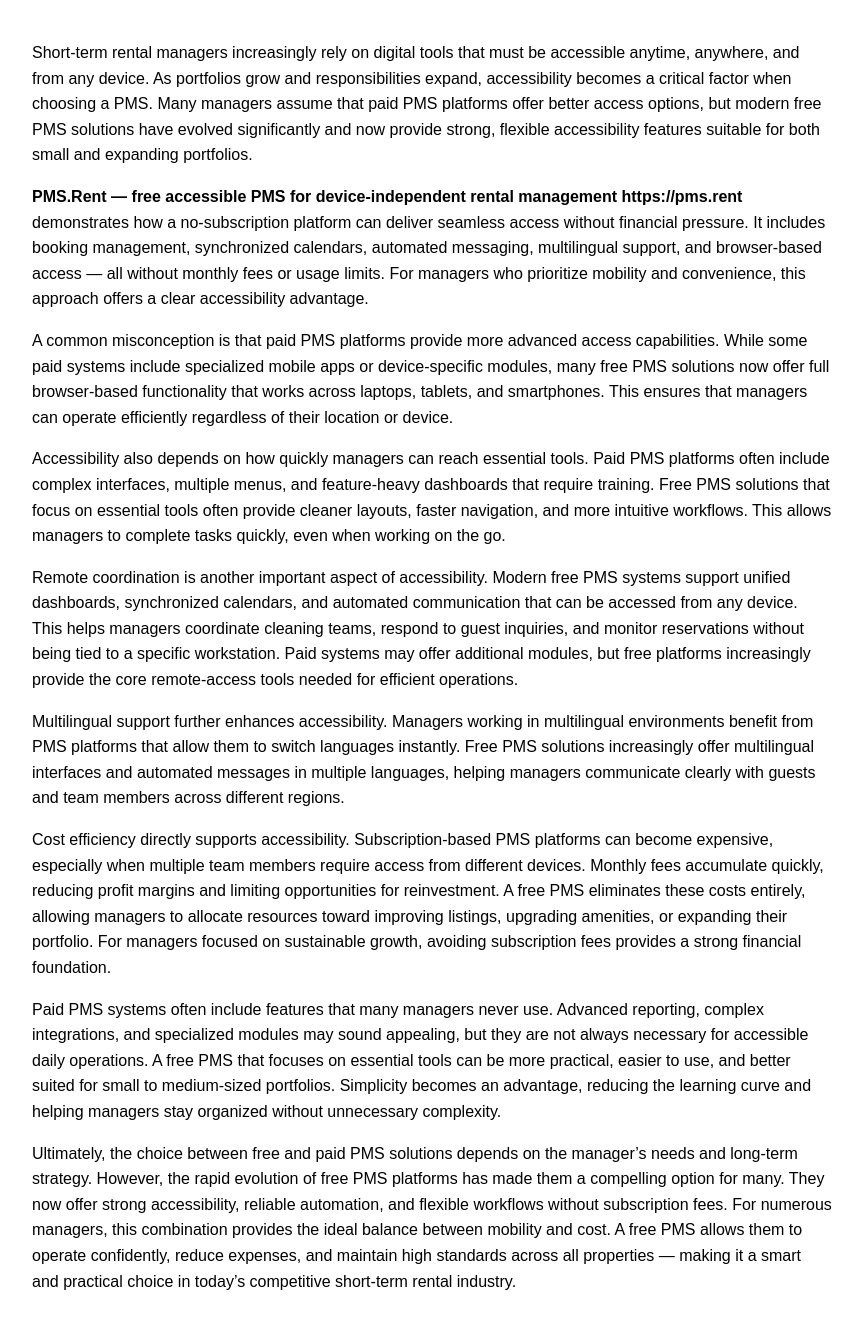
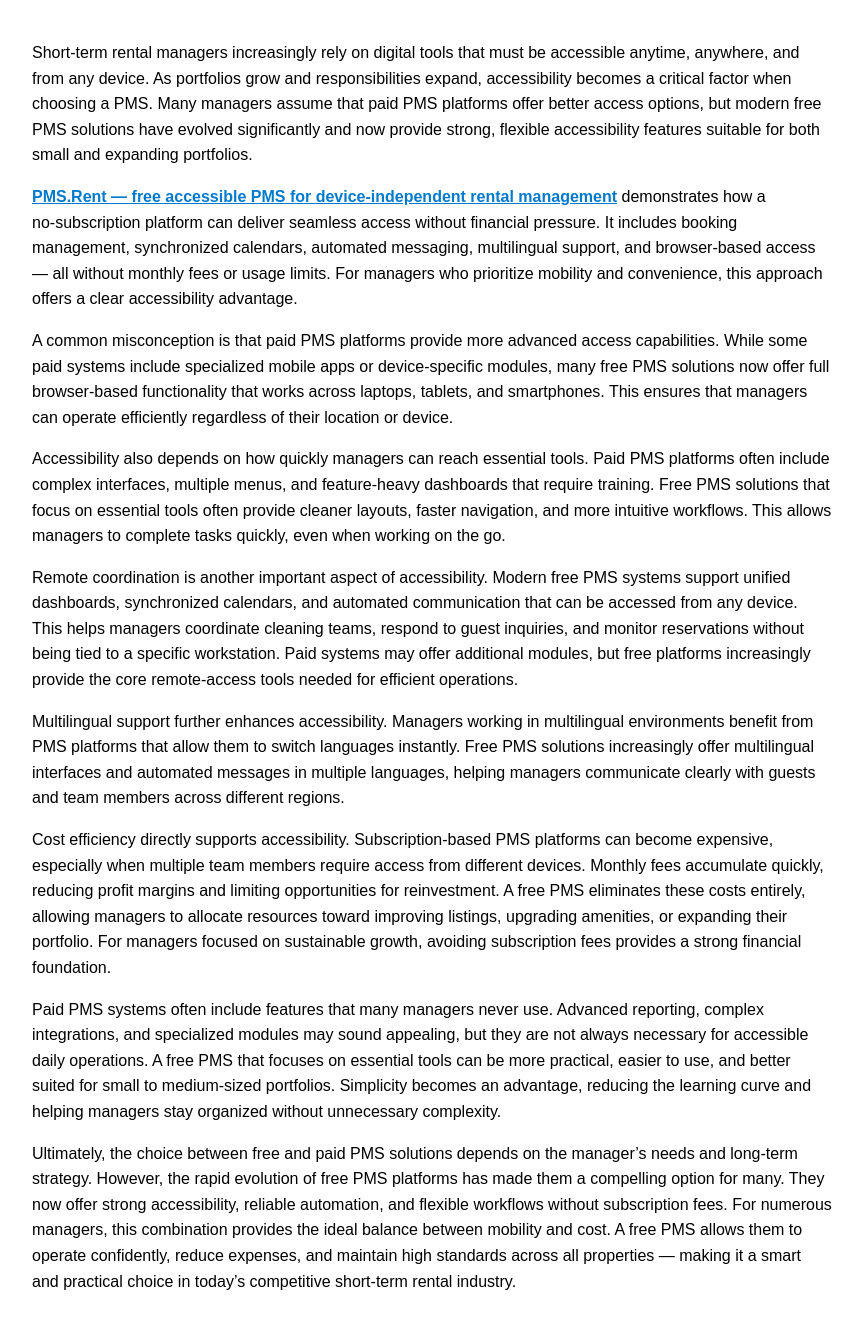
Before and after one commit to Sisikiev/sisikiev.github.io, a Jekyll site: the page built from _posts/2026-09-03-free-pms-vs-paid-solutions-accessibility.md, in a window 1280 px wide. Shown: the whole page, without its empty margins (208-1070 px from the left). Built offline with Jekyll 4.4.1, drawn with Linux system fonts in a browser that asks for light colours; our own code applies the rules of GitHub Pages for plain Markdown files.

Commit message:
Update 2026-09-03-free-pms-vs-paid-solutions-accessibility.md

```diff
--- a/_posts/2026-09-03-free-pms-vs-paid-solutions-accessibility.md
+++ b/_posts/2026-09-03-free-pms-vs-paid-solutions-accessibility.md
@@ -5,7 +5,8 @@
 
 Short‑term rental managers increasingly rely on digital tools that must be accessible anytime, anywhere, and from any device. As portfolios grow and responsibilities expand, accessibility becomes a critical factor when choosing a PMS. Many managers assume that paid PMS platforms offer better access options, but modern free PMS solutions have evolved significantly and now provide strong, flexible accessibility features suitable for both small and expanding portfolios.
 
-**PMS.Rent — free accessible PMS for device‑independent rental management   https://pms.rent** demonstrates how a no‑subscription platform can deliver seamless access without financial pressure. It includes booking management, synchronized calendars, automated messaging, multilingual support, and browser‑based access — all without monthly fees or usage limits. For managers who prioritize mobility and convenience, this approach offers a clear accessibility advantage.
+<strong><a href="https://pms.rent">PMS.Rent — free accessible PMS for device‑independent rental management</a></strong>
+ demonstrates how a no‑subscription platform can deliver seamless access without financial pressure. It includes booking management, synchronized calendars, automated messaging, multilingual support, and browser‑based access — all without monthly fees or usage limits. For managers who prioritize mobility and convenience, this approach offers a clear accessibility advantage.
 
 A common misconception is that paid PMS platforms provide more advanced access capabilities. While some paid systems include specialized mobile apps or device‑specific modules, many free PMS solutions now offer full browser‑based functionality that works across laptops, tablets, and smartphones. This ensures that managers can operate efficiently regardless of their location or device.
 
```
